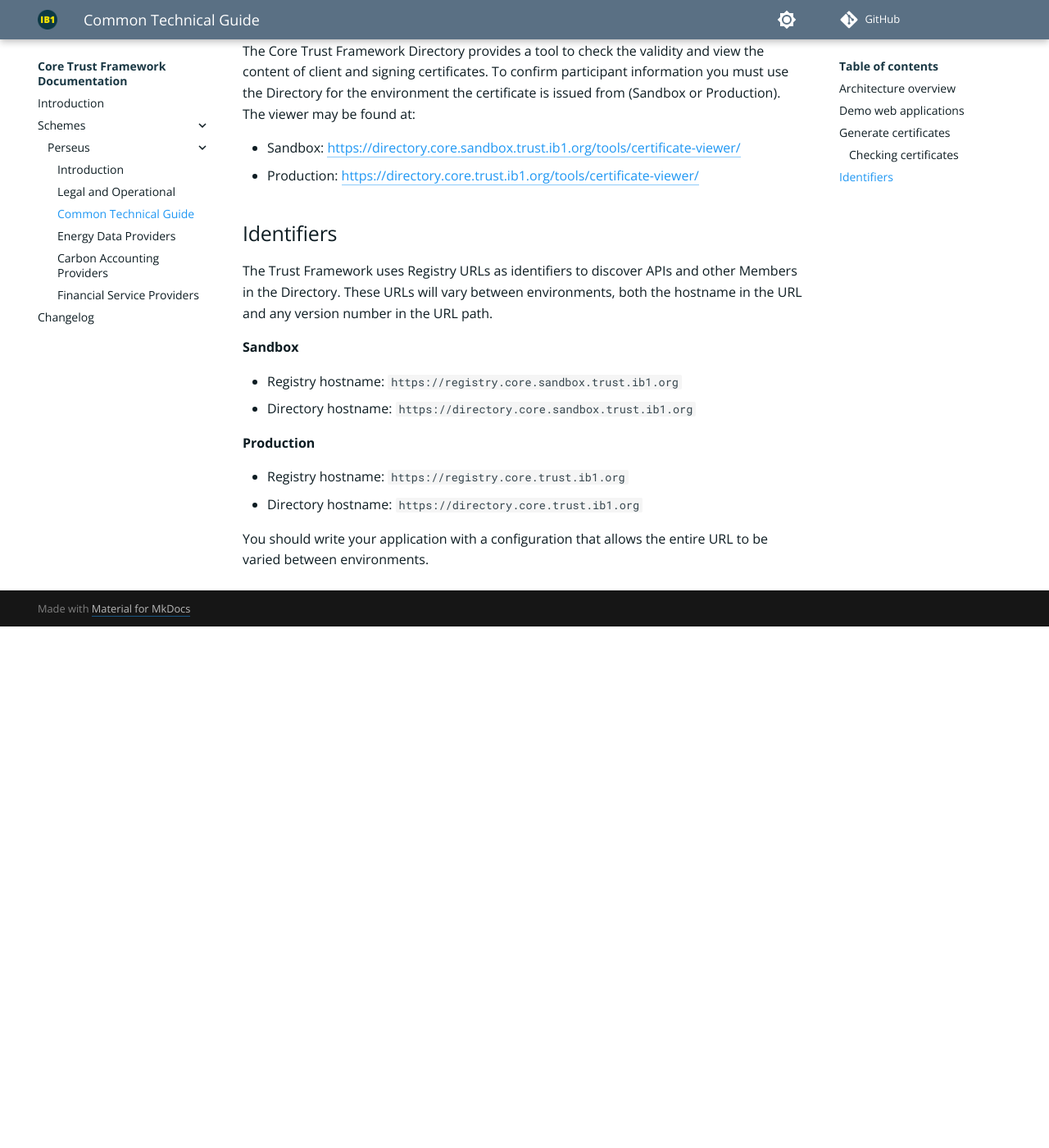
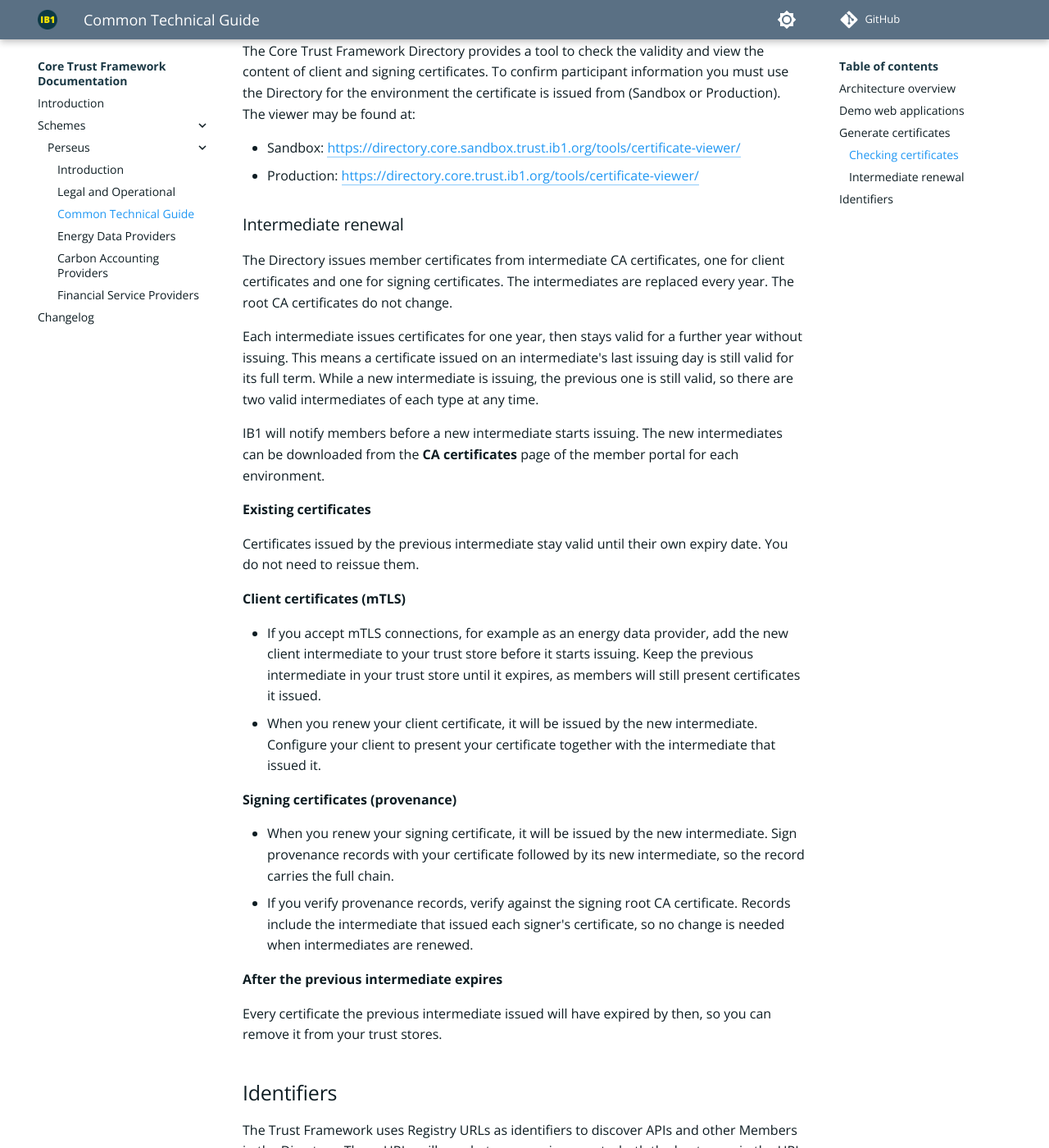
Before and after one commit to icebreakerone/ctf-technical-docs, an MkDocs documentation site: the page built from docs/scheme/perseus/common-technical-guide.md, in a window 1280 px wide and 1400 px high, scrolled down 3273 px. Shown: the whole window at 82% size. Built offline with MkDocs 1.6.1 and Material for MkDocs 9.7.7, drawn with Linux system fonts in a browser that asks for light colours; plug-ins that fetch from the network failed and are left out; comment, search, counter and statistics services are not loaded; the version menu is left out; before the commit the page ends 4037 px from its top, so only the background shows below that.

Commit message:
Explain what members do when the Directory intermediates are renewed

```diff
--- a/docs/scheme/perseus/common-technical-guide.md
+++ b/docs/scheme/perseus/common-technical-guide.md
@@ -42,6 +42,32 @@
 * Sandbox: [https://directory.core.sandbox.trust.ib1.org/tools/certificate-viewer/](https://directory.core.sandbox.trust.ib1.org/tools/certificate-viewer/)
 * Production: [https://directory.core.trust.ib1.org/tools/certificate-viewer/](https://directory.core.trust.ib1.org/tools/certificate-viewer/)
 
+### Intermediate renewal
+
+The Directory issues member certificates from intermediate CA certificates, one for client certificates and one for signing certificates. The intermediates are replaced every year. The root CA certificates do not change.
+
+Each intermediate issues certificates for one year, then stays valid for a further year without issuing. This means a certificate issued on an intermediate's last issuing day is still valid for its full term. While a new intermediate is issuing, the previous one is still valid, so there are two valid intermediates of each type at any time.
+
+IB1 will notify members before a new intermediate starts issuing. The new intermediates can be downloaded from the **CA certificates** page of the member portal for each environment.
+
+**Existing certificates**
+
+Certificates issued by the previous intermediate stay valid until their own expiry date. You do not need to reissue them.
+
+**Client certificates (mTLS)**
+
+* If you accept mTLS connections, for example as an energy data provider, add the new client intermediate to your trust store before it starts issuing. Keep the previous intermediate in your trust store until it expires, as members will still present certificates it issued.
+* When you renew your client certificate, it will be issued by the new intermediate. Configure your client to present your certificate together with the intermediate that issued it.
+
+**Signing certificates (provenance)**
+
+* When you renew your signing certificate, it will be issued by the new intermediate. Sign provenance records with your certificate followed by its new intermediate, so the record carries the full chain.
+* If you verify provenance records, verify against the signing root CA certificate. Records include the intermediate that issued each signer's certificate, so no change is needed when intermediates are renewed.
+
+**After the previous intermediate expires**
+
+Every certificate the previous intermediate issued will have expired by then, so you can remove it from your trust stores.
+
 ## Identifiers
 The Trust Framework uses Registry URLs as identifiers to discover APIs and other Members in the Directory. These URLs will vary between environments, both the hostname in the URL and any version number in the URL path.
 
```
